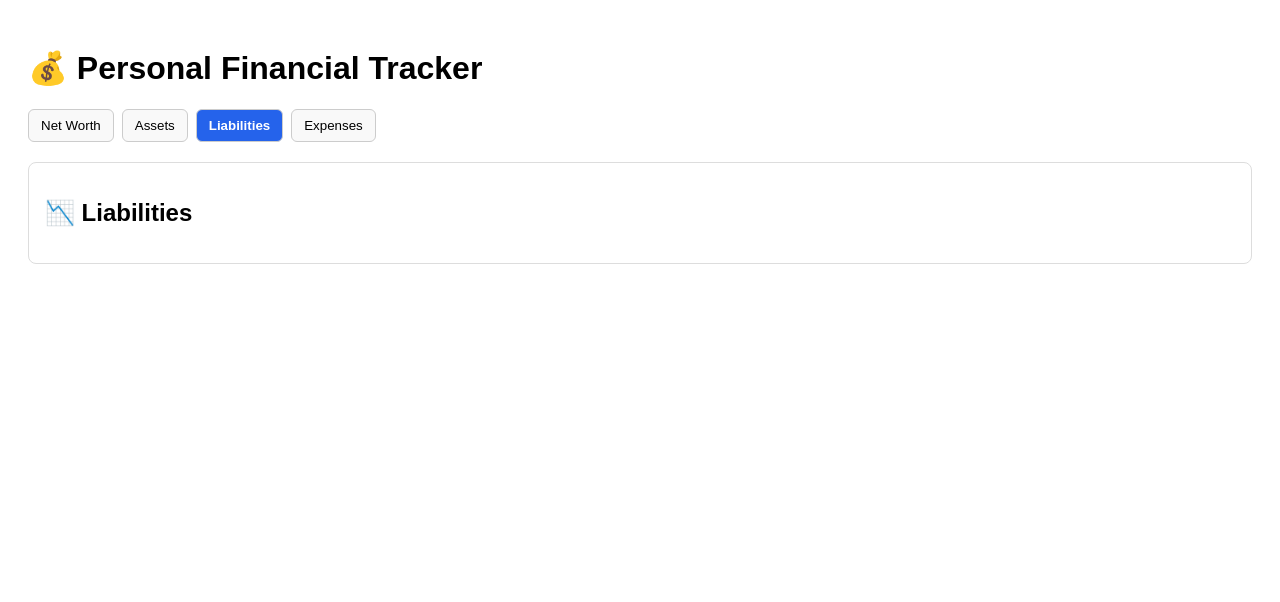
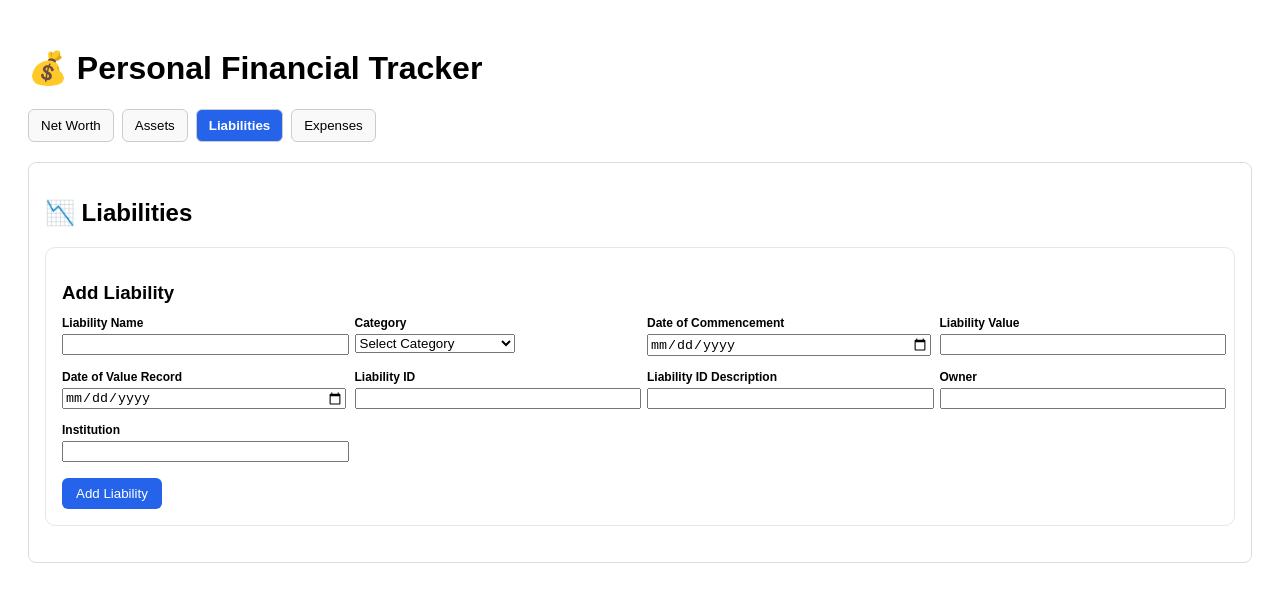
Before and after one commit to pinaki-GH/personal-finance-tracker-test, a Next.js app: page / in a window 1280 px wide. Both pictures are taken after a click on the button "Liabilities". Shown: the top 602 px of the page. Built offline with nearby package versions, Linux system fonts and the light colour scheme.

Commit message:
Update LiabilitySection.tsx

```diff
--- a/components/LiabilitySection.tsx
+++ b/components/LiabilitySection.tsx
@@ -44,6 +44,7 @@ const emptyForm: Liability = {
 
 export default function LiabilitySection() {
   const [liabilities, setLiabilities] = useState<Liability[]>([]);
+  const [form, setForm] = useState<Liability>(emptyForm);
   const [editIndex, setEditIndex] = useState<number | null>(null);
   const [editForm, setEditForm] = useState<Liability>(emptyForm);
 
@@ -71,6 +72,12 @@ export default function LiabilitySection() {
   const formatDate = (d: Date | null) =>
     d ? d.toISOString().split("T")[0] : "";
 
+  const addLiability = () => {
+    if (!form.liabilityName || !form.liabilityValue || !form.category) return;
+    persist([...liabilities, form]);
+    setForm(emptyForm);
+  };
+
   const startEdit = (i: number) => {
     setEditIndex(i);
     setEditForm(liabilities[i]);
@@ -91,6 +98,68 @@ export default function LiabilitySection() {
     <section>
       <h2>📉 Liabilities</h2>
 
+      {/* ADD LIABILITY */}
+      <div className="card">
+        <h3>Add Liability</h3>
+
+        <div className="form-grid">
+          <div>
+            <label>Liability Name</label>
+            <input value={form.liabilityName} onChange={e => setForm({ ...form, liabilityName: e.target.value })} />
+          </div>
+
+          <div>
+            <label>Category</label>
+            <select value={form.category} onChange={e => setForm({ ...form, category: e.target.value })}>
+              <option value="">Select Category</option>
+              {LIABILITY_CATEGORIES.map(c => (
+                <option key={c} value={c}>{c}</option>
+              ))}
+            </select>
+          </div>
+
+          <div>
+            <label>Date of Commencement</label>
+            <input type="date" value={formatDate(form.commencementDate)} onChange={e => setForm({ ...form, commencementDate: e.target.value ? new Date(e.target.value) : null })} />
+          </div>
+
+          <div>
+            <label>Liability Value</label>
+            <input value={form.liabilityValue} onChange={e => setForm({ ...form, liabilityValue: e.target.value })} />
+          </div>
+
+          <div>
+            <label>Date of Value Record</label>
+            <input type="date" value={formatDate(form.valueRecordDate)} onChange={e => setForm({ ...form, valueRecordDate: e.target.value ? new Date(e.target.value) : null })} />
+          </div>
+
+          <div>
+            <label>Liability ID</label>
+            <input value={form.liabilityId} onChange={e => setForm({ ...form, liabilityId: e.target.value })} />
+          </div>
+
+          <div>
+            <label>Liability ID Description</label>
+            <input value={form.liabilityIdDescription} onChange={e => setForm({ ...form, liabilityIdDescription: e.target.value })} />
+          </div>
+
+          <div>
+            <label>Owner</label>
+            <input value={form.owner} onChange={e => setForm({ ...form, owner: e.target.value })} />
+          </div>
+
+          <div>
+            <label>Institution</label>
+            <input value={form.institution} onChange={e => setForm({ ...form, institution: e.target.value })} />
+          </div>
+        </div>
+
+        <div className="card-actions">
+          <button className="primary" onClick={addLiability}>Add Liability</button>
+        </div>
+      </div>
+
+      {/* LIABILITY TABLE */}
       {liabilities.length > 0 && (
         <div className="table-scroll-wrapper">
           <table className="data-table wide-table">
```
